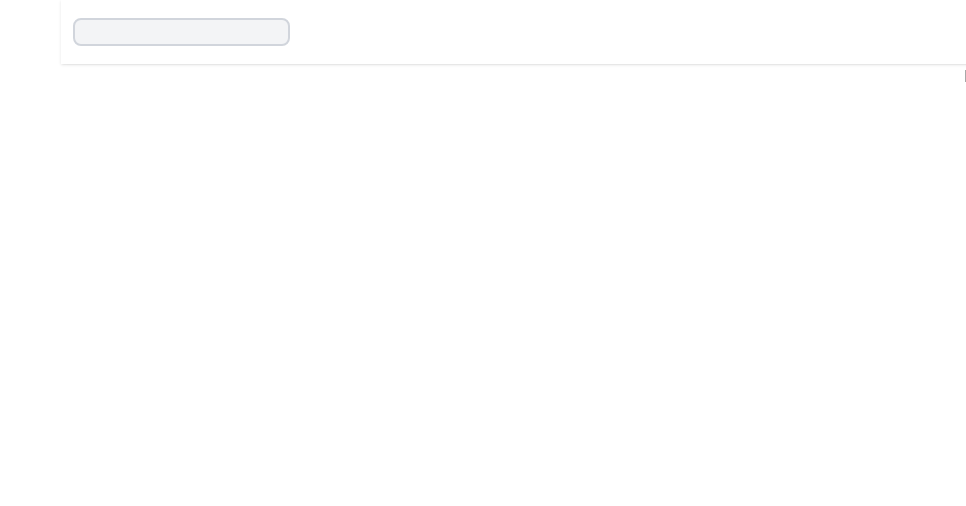
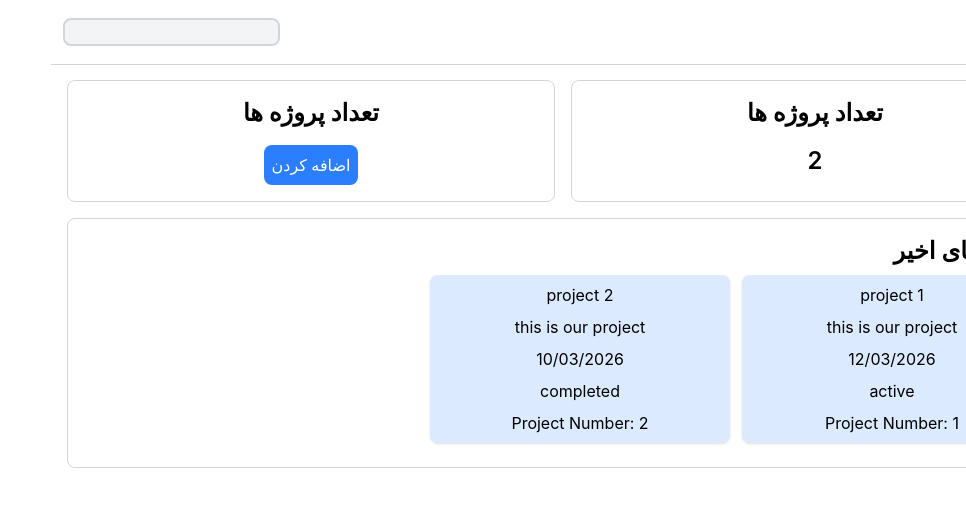
Before and after one commit to devfaf/TaskFlow, a React (Vite) app: page / in a window 1280 px wide. Shown: the top 506 px of the page, without its empty margins (314-1280 px from the left). Built offline with nearby package versions, Linux system fonts and the light colour scheme.

Commit message:
feat: add dashboard initail states style: change some styles

```diff
--- a/src/components/common/Button.tsx
+++ b/src/components/common/Button.tsx
@@ -2,11 +2,9 @@ import type { ButtonProps } from "../types/button"
 
 const Button = ({ children, className, type, disabled, onClick }: ButtonProps) => {
   return (
-    <div className="w-full">
-      <button onClick={onClick} className={className} disabled={disabled} type={type}>
-        {children}
-      </button>
-    </div>
+    <button onClick={onClick} className={className} disabled={disabled} type={type}>
+      {children}
+    </button>
   )
 }
 
--- a/src/layouts/components/Header.tsx
+++ b/src/layouts/components/Header.tsx
@@ -10,7 +10,7 @@ const Header = () => {
 
 
   return (
-    <header className="flex gap-4 mx-auto p-3 shadow z-50 bg-white fixed w-full top-0">
+    <header className="flex gap-4 mx-auto p-3 border-b border-gray-300 z-50 bg-white fixed w-full top-0">
       <div className="flex flex-col lg:flex-row lg:justify-end items-center gap-6 w-full">
         <div className="flex gap-6 w-full items-center justify-between lg:justify-start">
           <h1>TaskFlow</h1>
--- a/src/layouts/components/Sidebar.tsx
+++ b/src/layouts/components/Sidebar.tsx
@@ -2,7 +2,7 @@ import { SidebarItems } from "./SidebarItems"
 
 const Sidebar = () => {
   return (
-    <aside className="w-3xs z-40 bg-gray-100 shadow-lg overflow-y-auto bottom-0 top-0 flex pt-20 fixed">
+    <aside className="w-3xs z-40 bg-white border border-gray-300 shadow-lg overflow-y-auto bottom-0 top-0 flex pt-16 fixed">
       <div className="fixed w-3xs">
         <div className="">
           <SidebarItems />
--- a/src/pages/DashboardPage.tsx
+++ b/src/pages/DashboardPage.tsx
@@ -1,12 +1,52 @@
-
+import ProjectCard from "../features/projects/components/ProjectCard";
+import { useProjectStore } from "../features/projects/store/projectStore"
+import Button from "../components/common/Button";
 
 const DashboardPage = () => {
+  const projectsAmount = useProjectStore((state) => state.projects).length
+  const threeLatestProjects = useProjectStore((state) => state.projects).slice(-3)
+  console.log(threeLatestProjects);
+  const openModal = useProjectStore((state) => state.openModal)
 
 
   return (
     <section>
-      <div >
-        DashboardPage
+      <div className="p-4">
+        <div className="flex flex-col gap-4">
+          <div className="flex gap-4">
+            <div className="bg-white border border-gray-300 rounded-lg p-4 flex flex-col items-center gap-4 w-full">
+              <h2 className="text-2xl font-semibold">تعداد پروژه ها</h2>
+              <div className="text-2xl font-semibold">
+                {projectsAmount}
+              </div>
+            </div>
+            <div className="bg-white border border-gray-300 rounded-lg p-4 flex flex-col items-center gap-4 w-full">
+              <h2 className="text-2xl font-semibold">تعداد پروژه ها</h2>
+                <Button onClick={openModal} className="bg-blue-500 hover:bg-blue-700 duration-300 rounded-lg p-2 text-white cursor-pointer">
+                  اضافه کردن
+                </Button>
+            </div>
+
+          </div>
+
+          <div className="bg-white border border-gray-300 rounded-lg p-4 flex flex-col gap-2 overflow-hidden">
+            <div className="flex flex-col items-start gap-2">
+              <h2 className="text-2xl font-semibold">پروژه های اخیر</h2>
+              <div className="flex flex-row gap-3 overflow-x-auto w-full pb-2">
+                {
+                  threeLatestProjects.map((project) =>
+                    <ProjectCard
+                      key={project.id}
+                      {...project}
+                      className="shadow p-2 rounded-lg w-[300px] min-w-[300px] flex justify-center items-center flex-col gap-2 bg-blue-100 align-top whitespace-normal flex-shrink-0"
+                    />
+                  )
+                }
+              </div>
+            </div>
+          </div>
+
+        </div>
       </div>
     </section>
   )
```
